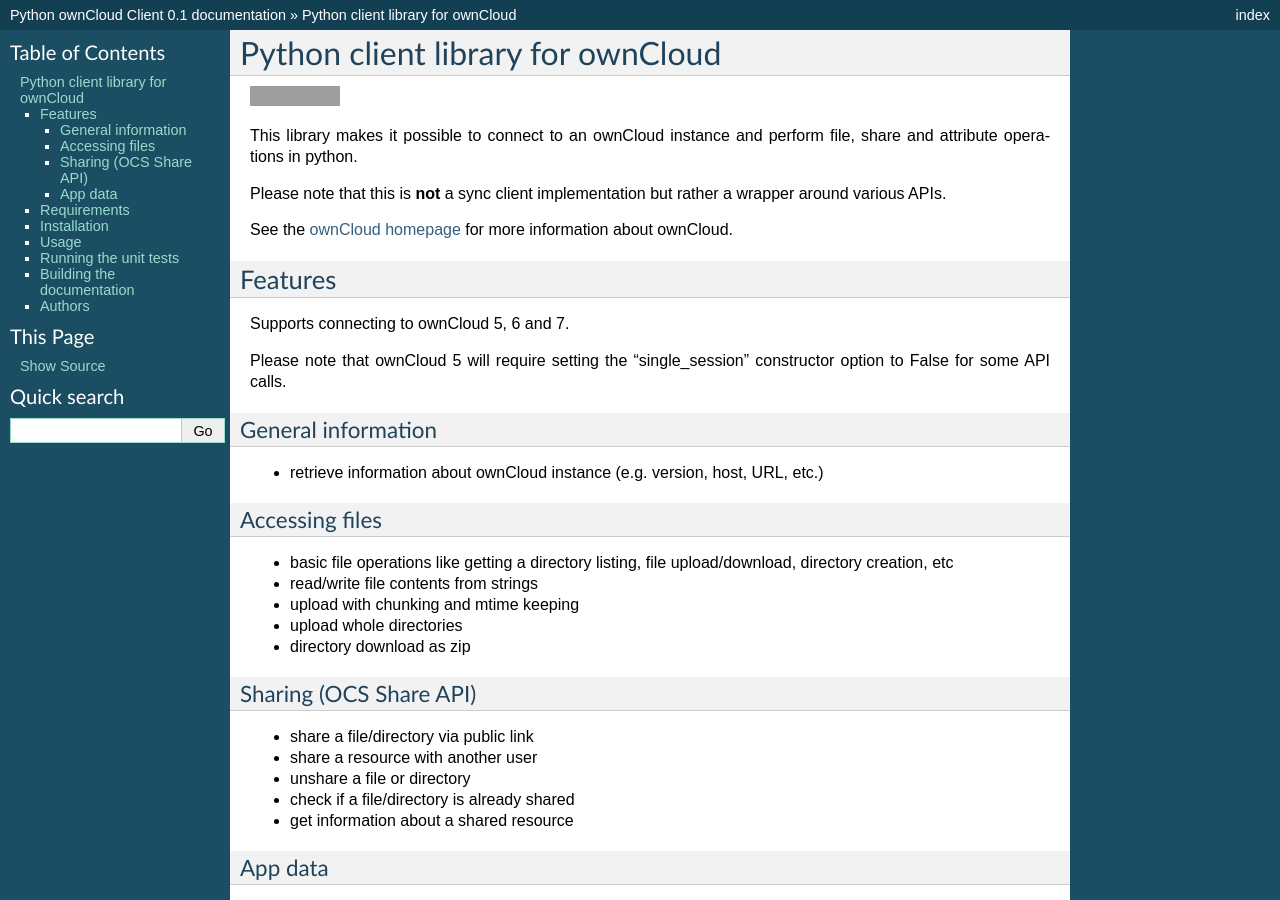
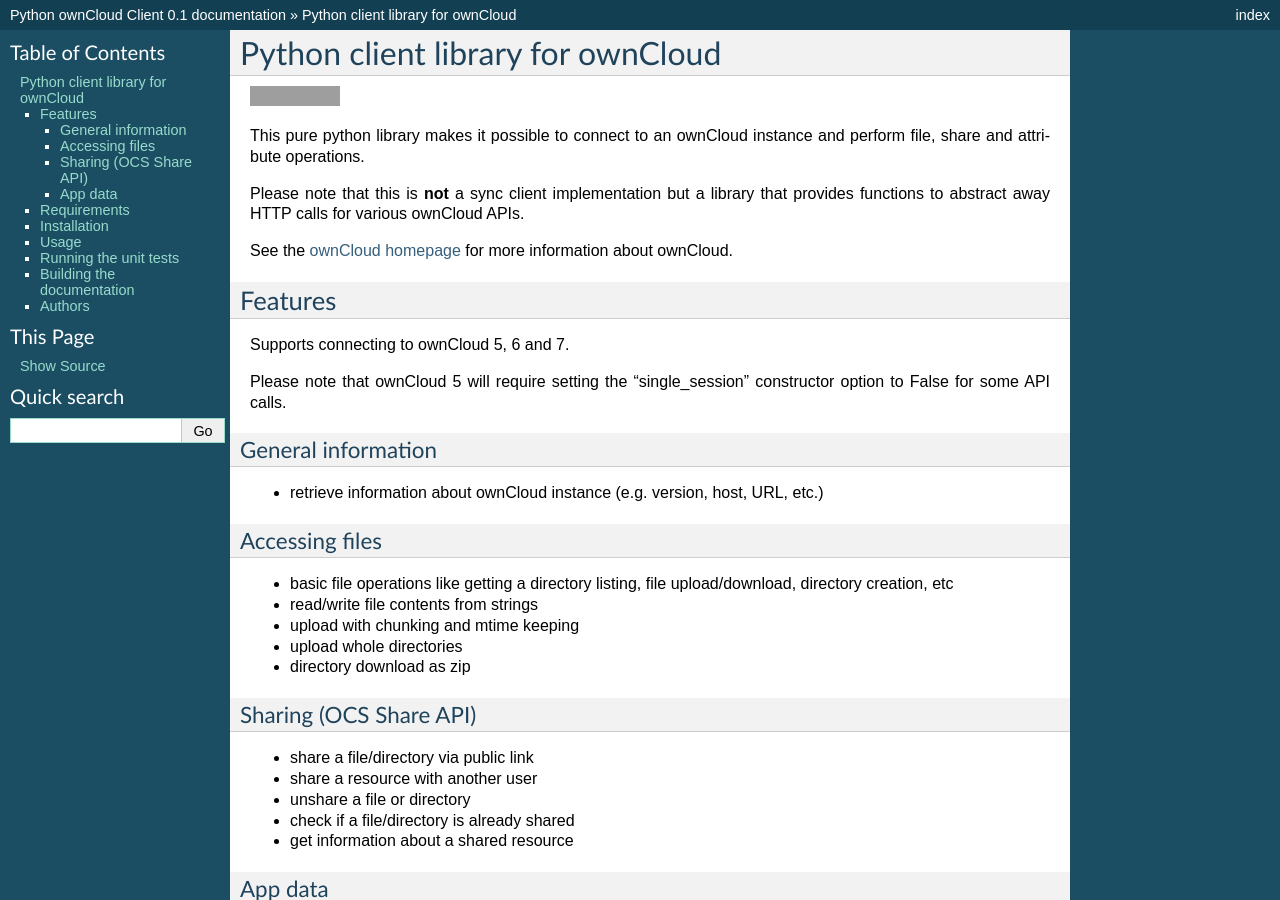
Before and after one commit to owncloud/pyocclient, a Sphinx documentation site: the page built from docs/source/README.rst, in a window 1280 px wide and 900 px high. Built offline with Sphinx 7.4.7, drawn with Linux system fonts in a browser that asks for light colours; grey boxes are pictures that could not be loaded.

Commit message:
Updated README
Make it clearer that this is a pure python implementation, not a wrapper
or C++ bindings.

Updated build image for stable7

```diff
--- a/docs/source/README.rst
+++ b/docs/source/README.rst
@@ -2,14 +2,14 @@
 Python client library for ownCloud
 ==================================
 
-.. image:: https://travis-ci.org/PVince81/pyocclient.svg?branch=master
+.. image:: https://travis-ci.org/PVince81/pyocclient.svg?branch=stable7
     :target: https://travis-ci.org/PVince81/pyocclient
 
-This library makes it possible to connect to an ownCloud instance and perform
-file, share and attribute operations in python.
+This pure python library makes it possible to connect to an ownCloud instance
+and perform file, share and attribute operations.
 
-Please note that this is **not** a sync client implementation but rather a wrapper
-around various APIs.
+Please note that this is **not** a sync client implementation but a library
+that provides functions to abstract away HTTP calls for various ownCloud APIs.
 
 See the `ownCloud homepage <http://owncloud.org>`_ for more information about ownCloud.
 
```
